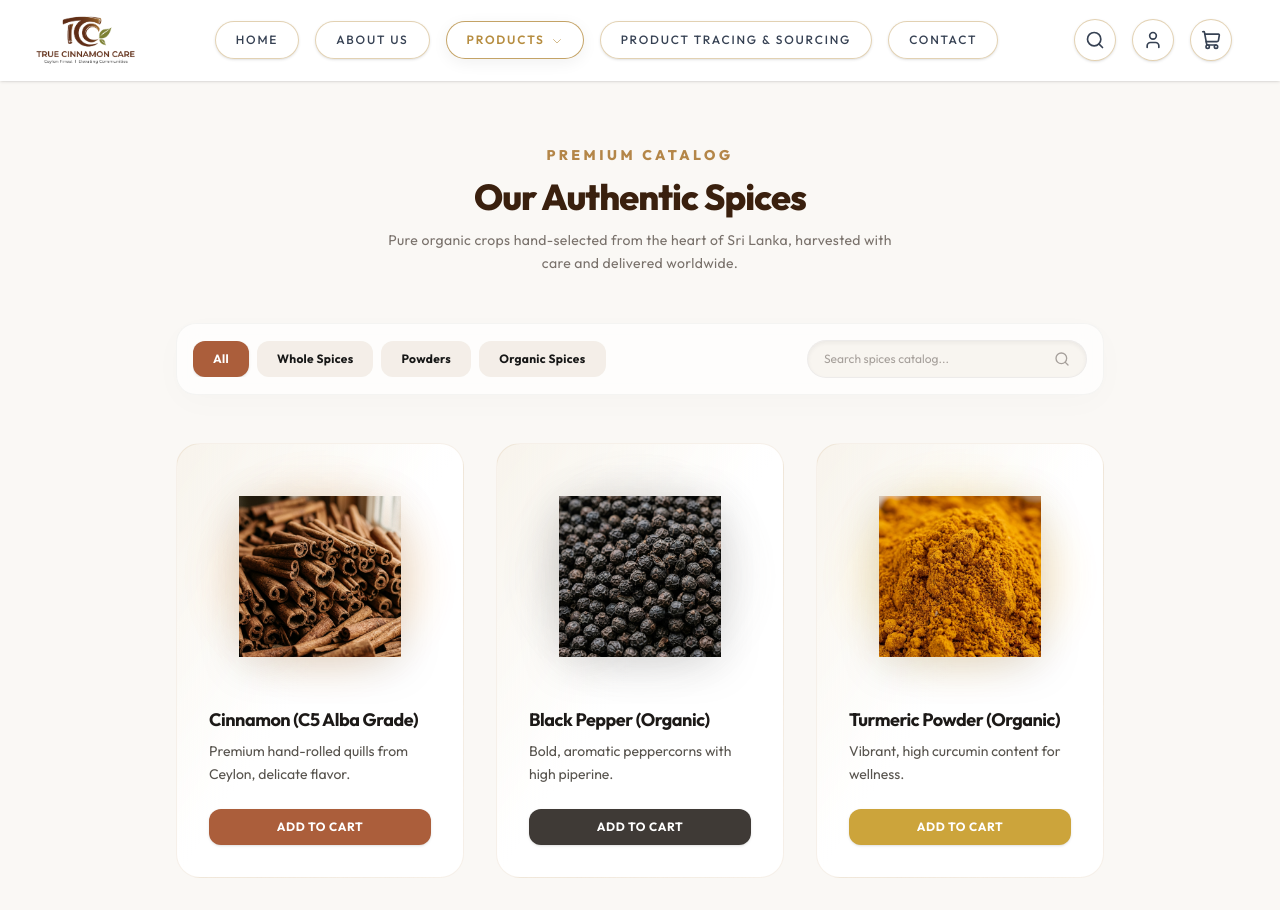
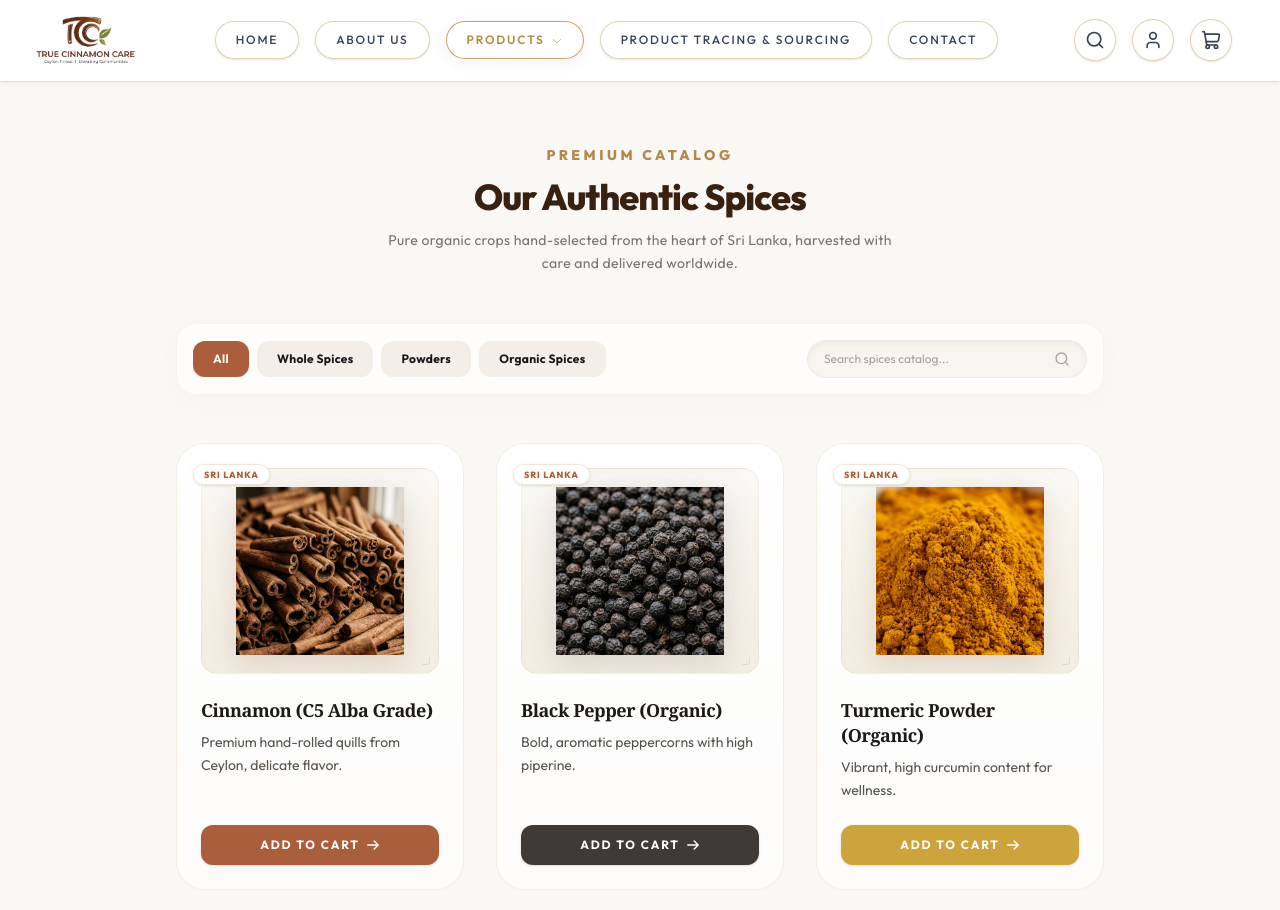
Before and after one commit to Deneth0077/Ceylon-Spices, a Next.js app: page /products in a window 1280 px wide. Shown: the top 910 px of the page. Built offline with nearby package versions, Linux system fonts and the light colour scheme.

Commit message:
feat: add ProductCard component, basic homepage structure, and rename project in package.json

```diff
--- a/package.json
+++ b/package.json
@@ -1,5 +1,5 @@
 {
-  "name": "ceylon-spices",
+  "name": "true-cinnamon-care",
   "version": "0.1.0",
   "private": true,
   "scripts": {
--- a/src/app/page.tsx
+++ b/src/app/page.tsx
@@ -428,7 +428,7 @@ export default function Home() {
               <div className="absolute bottom-1 left-1/2 -translate-x-1/2 w-20 h-2.5 bg-gradient-to-r from-[#aa7c11] via-[#ffd700] to-[#aa7c11] border border-[#8c620c] rounded-[1px] shadow-[0_2px_4px_rgba(0,0,0,0.2)] z-20 select-none" />
             </motion.div>
 
-            {/* Ceylon Spices Card (Middle Featured Card) */}
+            {/* True Cinnamon Care Card (Middle Featured Card) */}
             <motion.div
               initial="hidden"
               whileInView="visible"
@@ -445,9 +445,9 @@ export default function Home() {
               <div className="w-full h-full bg-gradient-to-br from-[#ffe79a] via-[#e6c15c] to-[#b38f2d]/95 border-2 border-[#b38f2d] rounded-[4px] p-5 flex flex-col items-center justify-center text-center relative z-10 shadow-inner select-none">
                 {/* Seal */}
                 <div className="w-14 h-14 rounded-full border-2 border-[#b38f2d] flex items-center justify-center bg-[#ffe79a] shadow-[0_3px_6px_rgba(0,0,0,0.1)] mb-4 overflow-hidden p-2">
-                  <Image src="/images/shiield logo.png" alt="Ceylon Spices Lion" width={32} height={32} className="object-contain" />
+                  <Image src="/images/shiield logo.png" alt="True Cinnamon Care Lion" width={32} height={32} className="object-contain" />
                 </div>
-                <h3 className="font-serif font-bold text-2xl text-[#3d240e] mb-2 select-none">Ceylon Spices</h3>
+                <h3 className="font-serif font-bold text-xl text-[#3d240e] mb-2 select-none">True Cinnamon Care</h3>
                 <div className="w-10 h-[1.5px] bg-[#5c3a21] mb-3" />
                 <p className="text-[11px] text-[#3d240e] font-sans font-semibold leading-relaxed max-w-[190px] select-none">
                   Authentic Ceylon origin stamp, carrying the world-renowned purity and flavor profile.
--- a/src/components/Navbar.tsx
+++ b/src/components/Navbar.tsx
@@ -65,6 +65,22 @@ export default function Navbar() {
 
     window.addEventListener("scroll", handleScroll);
     return () => window.removeEventListener("scroll", handleScroll);
+  }, []);
+
+  useEffect(() => {
+    // Unregister any stale service workers that interfere with Next.js development HMR
+    if (typeof window !== "undefined" && "serviceWorker" in navigator) {
+      navigator.serviceWorker.getRegistrations().then((registrations) => {
+        for (const registration of registrations) {
+          registration.unregister().then((success) => {
+            if (success) {
+              console.log("Successfully unregistered stale service worker:", registration);
+              window.location.reload();
+            }
+          });
+        }
+      });
+    }
   }, []);
 
   useEffect(() => {
--- a/src/components/ProductCard.tsx
+++ b/src/components/ProductCard.tsx
@@ -1,7 +1,6 @@
 'use client';
 
 import Link from "next/link";
-import TransparentImage from "@/components/TransparentImage";
 import { useCart } from "@/context/CartContext";
 
 interface ProductCardProps {
@@ -28,38 +27,62 @@ export default function ProductCard({
   const { addToCart } = useCart();
 
   return (
-    <div className="bg-gradient-to-br from-[#ebdcb9]/15 via-white to-white rounded-[24px] border border-[#b48648]/12 p-8 flex flex-col h-full hover:shadow-[0_15px_45px_rgba(40,30,20,0.05)] hover:-translate-y-1 transition-all duration-500 group relative">
+    <div className="bg-gradient-to-b from-white to-[#fdfcfb] rounded-[28px] border border-[#b48648]/14 p-6 flex flex-col h-full hover:shadow-[0_20px_50px_rgba(139,90,43,0.08)] hover:-translate-y-1.5 transition-all duration-500 group relative overflow-hidden">
 
-      {/* Clickable Image to go to Detail Page */}
-      <Link href={`/products/${id}`} className="relative w-full aspect-[1.1/1] mb-6 flex items-center justify-center overflow-visible group block cursor-pointer">
+      {/* Subtle gold top border on hover */}
+      <div className="absolute top-0 left-0 right-0 h-[3px] bg-gradient-to-r from-[#ebdcb9] via-[#b48648] to-[#ebdcb9] transform -translate-y-full group-hover:translate-y-0 transition-transform duration-500" />
+
+      {/* Origin Badge */}
+      <div className="absolute top-4 left-4 z-20">
+        <span className="px-2.5 py-1 rounded-full bg-white/90 backdrop-blur-md border border-[#b48648]/20 text-[9px] font-extrabold uppercase tracking-widest text-[#ab5e3b] shadow-sm select-none">
+          {origin}
+        </span>
+      </div>
+
+      {/* Clickable Image Container */}
+      <Link
+        href={`/products/${id}`}
+        className="relative w-full aspect-[1.15/1] mb-5 rounded-2xl bg-gradient-to-b from-[#fbfaf6] to-[#f4eee2] border border-[#b48648]/10 overflow-hidden flex items-center justify-center group/img cursor-pointer shadow-[inset_0_2px_8px_rgba(0,0,0,0.02)]"
+      >
+        {/* Decorative corner accents */}
+        <div className="absolute top-0 left-0 w-2 h-2 border-t border-l border-[#b48648]/30 m-2 rounded-tl opacity-60 group-hover/img:opacity-100 transition-opacity duration-300" />
+        <div className="absolute bottom-0 right-0 w-2 h-2 border-b border-r border-[#b48648]/30 m-2 rounded-br opacity-60 group-hover/img:opacity-100 transition-opacity duration-300" />
+
+        {/* Soft radial light glow */}
+        <div className="absolute inset-0 bg-[radial-gradient(circle_at_center,rgba(255,255,255,0.7)_0%,transparent_75%)] opacity-90" />
+
         {/* Soft, blurred colorful glowing halo background */}
-        <div className={`absolute inset-4 rounded-full bg-gradient-to-br ${bgGlowClass} blur-xl opacity-80 group-hover:opacity-100 transition-opacity duration-500`} />
+        <div className={`absolute inset-8 rounded-full bg-gradient-to-br ${bgGlowClass} blur-2xl opacity-40 group-hover/img:opacity-60 transition-opacity duration-500`} />
 
-        <div className="relative w-4/5 h-4/5 flex items-center justify-center z-10 transition-transform duration-500 group-hover:scale-105">
-          <TransparentImage
+        <div className="relative w-[82%] h-[82%] flex items-center justify-center z-10 transition-transform duration-700 ease-out group-hover:scale-110">
+          <img
             src={image}
             alt={title}
-            className="w-full h-full object-contain drop-shadow-[0_8px_20px_rgba(0,0,0,0.12)]"
+            className="w-full h-full object-contain mix-blend-multiply drop-shadow-[0_8px_16px_rgba(60,45,35,0.14)]"
           />
         </div>
       </Link>
 
       {/* Clickable Title */}
-      <Link href={`/products/${id}`} className="block group cursor-pointer mt-2">
-        <h3 className="text-base sm:text-lg font-bold text-stone-900 mb-2 font-sans tracking-tight leading-tight select-none">
+      <Link href={`/products/${id}`} className="block group cursor-pointer mt-1">
+        <h3 className="text-base sm:text-lg font-bold text-stone-900 mb-2 font-serif tracking-tight leading-snug group-hover:text-[#ab5e3b] transition-colors duration-300 select-none">
           {title}
         </h3>
       </Link>
 
-      <p className="text-xs sm:text-sm text-stone-600 mb-6 flex-grow leading-relaxed font-sans select-none min-h-[40px]">
+      <p className="text-xs sm:text-sm text-stone-600 mb-6 flex-grow leading-relaxed font-sans select-none min-h-[44px]">
         {description}
       </p>
 
+      {/* Action Button */}
       <button
         onClick={() => addToCart({ id, title, image, description })}
-        className={`w-full py-2.5 rounded-xl font-bold text-xs tracking-wider uppercase transition-all duration-300 shadow-sm hover:shadow active:scale-95 cursor-pointer ${buttonClass}`}
+        className={`w-full py-3 rounded-xl font-bold text-[10px] sm:text-xs tracking-[0.15em] uppercase transition-all duration-300 shadow-sm hover:shadow-md active:scale-95 cursor-pointer relative overflow-hidden flex items-center justify-center gap-1.5 ${buttonClass}`}
       >
-        Add to Cart
+        <span>Add to Cart</span>
+        <svg className="w-3.5 h-3.5 transition-transform duration-300 transform group-hover:translate-x-0.5" fill="none" viewBox="0 0 24 24" stroke="currentColor">
+          <path strokeLinecap="round" strokeLinejoin="round" strokeWidth={2.5} d="M14 5l7 7m0 0l-7 7m7-7H3" />
+        </svg>
       </button>
     </div>
   );
```
